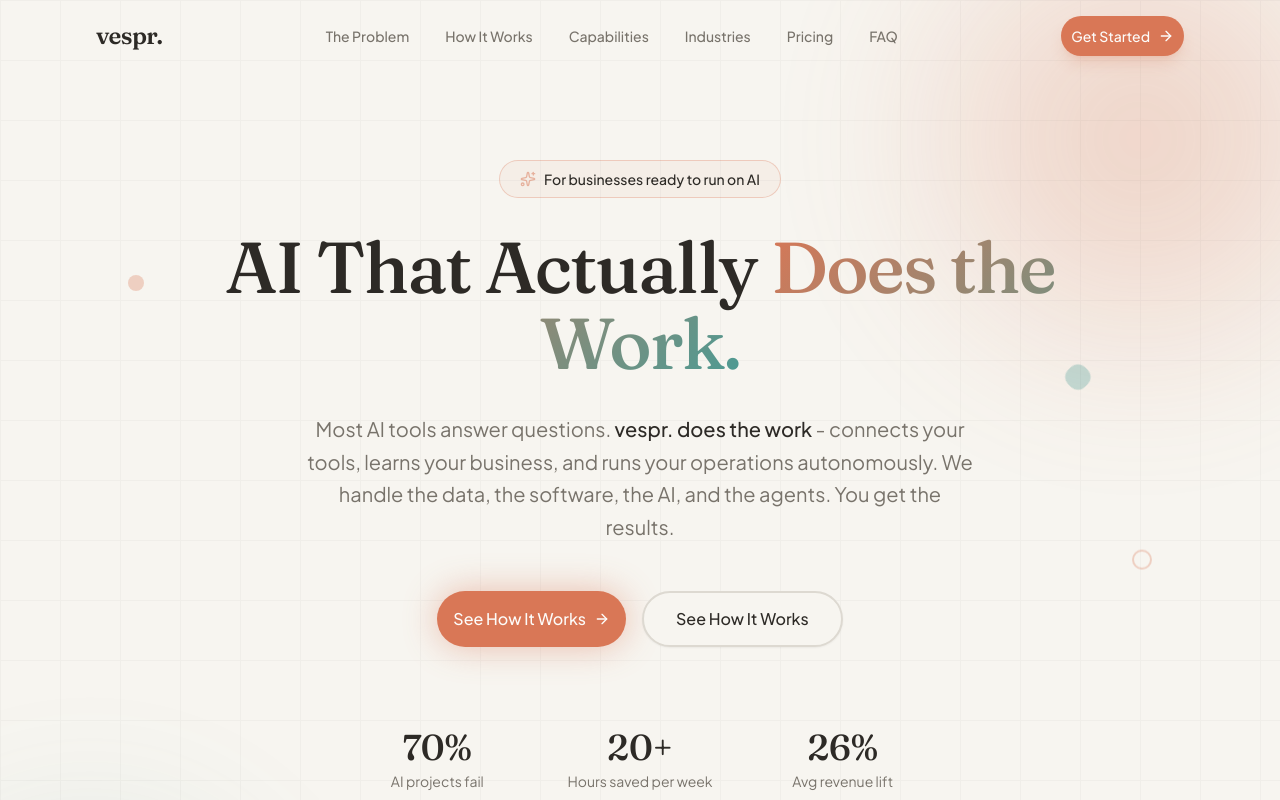
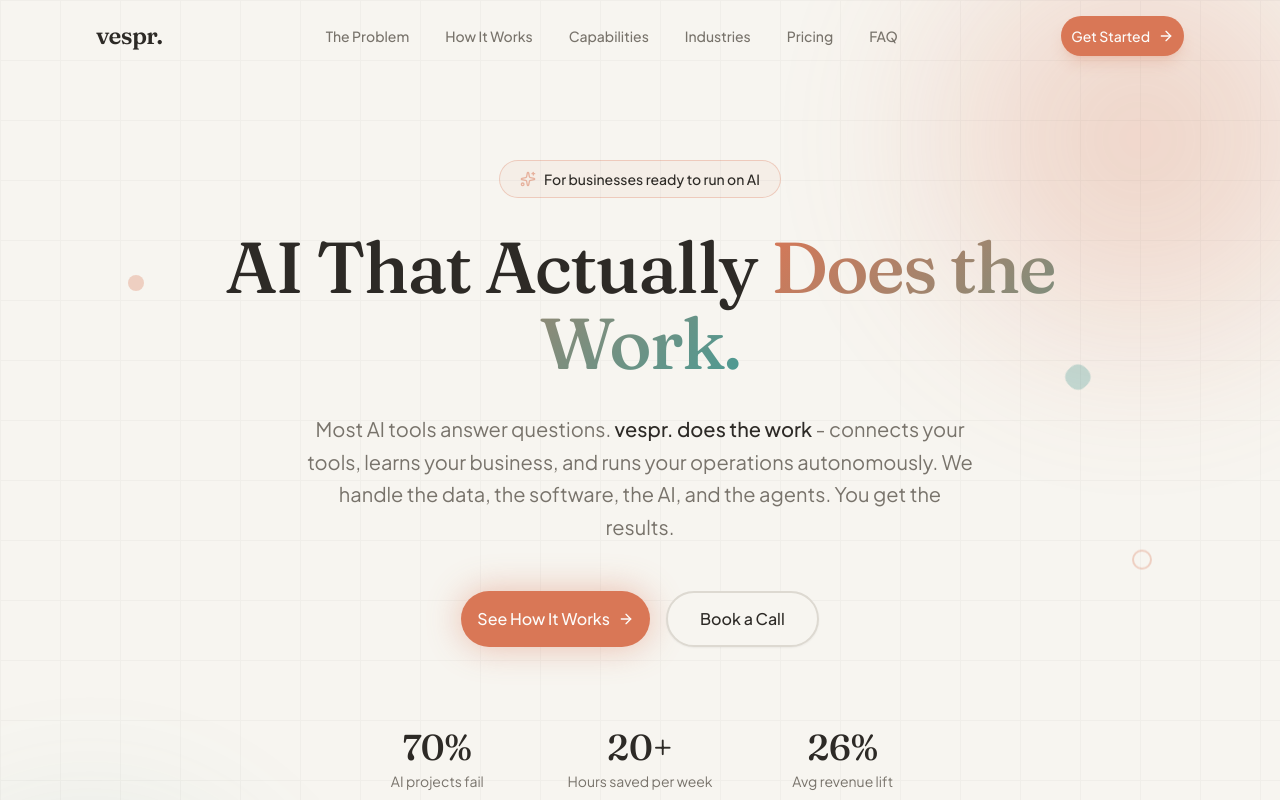
Before and after one commit to ontrailai/vespr, a Next.js app: page / in a window 1280 px wide. Shown: the top 800 px of the page. Built offline with nearby package versions, Linux system fonts and the light colour scheme.

Commit message:
fix: update secondary CTA in hero section and resolve cache issue\n\nChange CTA text and fix font cache error.

```diff
--- a/app/layout.tsx
+++ b/app/layout.tsx
@@ -44,7 +44,11 @@ export default function RootLayout({
   children: React.ReactNode
 }>) {
   return (
-    <html lang="en" className={`${plusJakartaSans.variable} ${frauncesFont.variable}`} suppressHydrationWarning>
+    <html
+      lang="en"
+      className={`${plusJakartaSans.variable} ${frauncesFont.variable}`}
+      suppressHydrationWarning
+    >
       <body className="font-sans antialiased bg-background text-foreground min-h-screen">
         {children}
         <Analytics />
--- a/components/hero-section.tsx
+++ b/components/hero-section.tsx
@@ -105,7 +105,7 @@ export function HeroSection() {
               asChild
               className="rounded-full px-8 h-14 text-base font-medium border-2 border-border hover:border-accent/50 hover:bg-accent/5 transition-all hover:-translate-y-1"
             >
-              <Link href="#solution">See How It Works</Link>
+              <Link href="#pricing">Book a Call</Link>
             </Button>
           </div>
 
```
